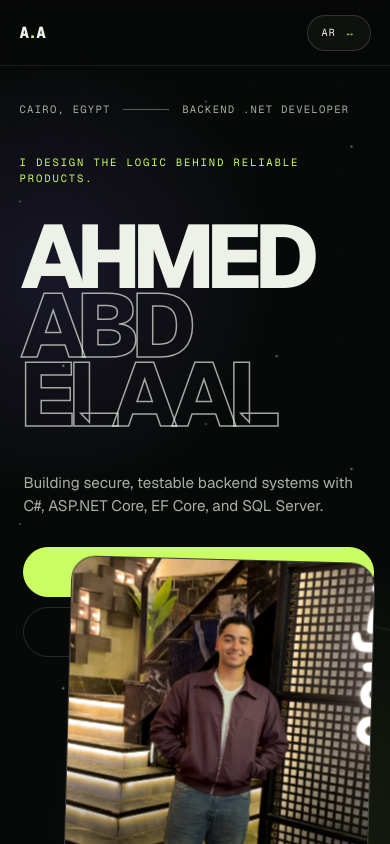
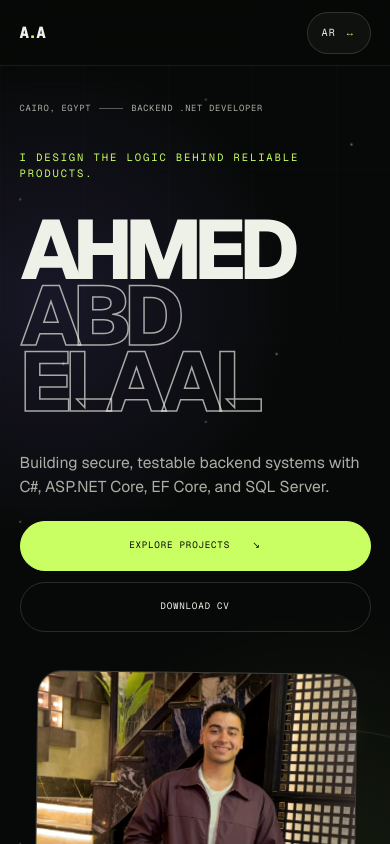
Before and after one commit to 3ab3al11/ahmed-abdelaal-portfolio, a Next.js app: page / in a window 390 px wide. Shown: the top 844 px of the page. Built offline with nearby package versions, Linux system fonts and the light colour scheme.

Commit message:
Improve mobile portfolio layout

```diff
--- a/app/globals.css
+++ b/app/globals.css
@@ -2101,6 +2101,17 @@ a {
   }
 }
 
+@keyframes revealMobile {
+  from {
+    opacity: 0;
+    transform: translateY(22px);
+  }
+  to {
+    opacity: 1;
+    transform: translateY(0);
+  }
+}
+
 @media (max-width: 1024px) {
   .hero-portrait {
     width: min(300px, 28vw);
@@ -2132,8 +2143,11 @@ a {
 
   .site-header {
     grid-template-columns: 1fr auto;
-    height: 66px;
-    padding-inline: 5vw;
+    height: calc(66px + env(safe-area-inset-top));
+    padding-top: env(safe-area-inset-top);
+    padding-inline:
+      max(5vw, env(safe-area-inset-left))
+      max(5vw, env(safe-area-inset-right));
   }
 
   .site-header nav {
@@ -2148,20 +2162,35 @@ a {
     display: none;
   }
 
+  .language-toggle {
+    min-height: 42px;
+  }
+
   .hero {
-    min-height: 1060px;
-    align-items: start;
-    padding: 155px 5vw 80px;
+    display: block;
+    min-height: auto;
+    padding: 150px 5vw 72px;
   }
 
   .hero-kicker {
     top: 102px;
     left: 5vw;
+    max-width: 90vw;
+    gap: 0.5rem;
+    font-size: 0.55rem;
+    letter-spacing: 0.08em;
+    white-space: nowrap;
+  }
+
+  .kicker-line {
+    width: 24px;
+    flex: 0 0 24px;
   }
 
   .hero h1 {
-    font-size: clamp(4.4rem, 23vw, 7rem);
-    line-height: 0.77;
+    max-width: 100%;
+    font-size: clamp(4rem, 21.5vw, 6.5rem);
+    line-height: 0.79;
   }
 
   .hero h1 span {
@@ -2172,37 +2201,54 @@ a {
     width: 100%;
     flex-direction: column;
     align-items: start;
-    gap: 1.8rem;
-    margin-top: 2.6rem;
+    gap: 1.35rem;
+    margin: 2.2rem 0 0;
+  }
+
+  .hero-bottom > p {
+    max-width: 34rem;
+    font-size: 0.98rem;
   }
 
   .hero-actions {
     width: 100%;
-    flex-direction: row;
+    display: grid;
+    grid-template-columns: repeat(2, minmax(0, 1fr));
+    gap: 0.7rem;
   }
 
   .button {
-    flex: 1;
     min-height: 50px;
     padding-inline: 1rem;
-    font-size: 0.57rem;
+    font-size: 0.58rem;
   }
 
   .hero-portrait {
-    right: 5vw;
-    bottom: 70px;
-    width: min(78vw, 390px);
-    height: 430px;
+    position: relative;
+    right: auto;
+    bottom: auto;
+    width: min(82vw, 370px);
+    height: clamp(390px, 108vw, 450px);
+    margin: 2.5rem auto 0;
+    transform: rotate(0.7deg);
+  }
+
+  .hero-portrait img {
+    object-position: center 25%;
+    transform: scale(1.16);
+    transform-origin: 30% center;
+    animation: none;
   }
 
   .arabic-site .hero-portrait {
     right: auto;
-    left: 5vw;
+    left: auto;
   }
 
   .arabic-site .hero h1 {
     max-width: 100%;
-    font-size: clamp(4.5rem, 20vw, 7rem);
+    font-size: clamp(3.65rem, 17vw, 6rem);
+    line-height: 0.9;
   }
 
   .arabic-site .manifesto-detail {
@@ -2245,6 +2291,13 @@ a {
     margin-top: 3rem;
   }
 
+  .manifesto h2,
+  .section-heading h2,
+  .contact h2 {
+    font-size: clamp(2.75rem, 14vw, 4.5rem);
+    text-wrap: balance;
+  }
+
   .manifesto-detail {
     grid-template-columns: 1fr;
     gap: 2.2rem;
@@ -2280,11 +2333,36 @@ a {
   }
 
   .project-copy {
-    min-height: 680px;
+    min-height: 0;
+    padding: 2rem 1.5rem;
+  }
+
+  .project-subtitle {
+    margin-top: 3rem;
+  }
+
+  .project-copy h3 {
+    max-width: 12ch;
+    font-size: clamp(2.1rem, 11vw, 3.2rem);
+  }
+
+  .project-description {
+    margin: 1.25rem 0 1.4rem;
+    font-size: 0.91rem;
+  }
+
+  .project-role {
+    margin-bottom: 1.25rem;
+    padding: 0.9rem;
+  }
+
+  .tech-list {
+    margin-bottom: 1.3rem;
   }
 
   .project-showcase {
     min-height: 0;
+    padding: 0.75rem;
   }
 
   .allocation-grid {
@@ -2315,6 +2393,11 @@ a {
   .testimonial-source {
     align-items: flex-start;
     flex-direction: column;
+  }
+
+  .reveal {
+    animation-name: revealMobile;
+    animation-range: entry 0% cover 18%;
   }
 
   .education-card > p {
@@ -2347,6 +2430,11 @@ a {
     flex-wrap: wrap;
   }
 
+  .social-links a,
+  .contact-footer > a {
+    padding-block: 0.35rem;
+  }
+
   .contact-footer > p {
     font-size: 0.5rem;
   }
@@ -2354,11 +2442,11 @@ a {
 
 @media (max-width: 480px) {
   .hero-actions {
-    flex-direction: column;
+    grid-template-columns: 1fr;
   }
 
   .project-copy {
-    min-height: 720px;
+    min-height: 0;
   }
 
   .project-showcase {
```
Also changed, not shown: 1 other file (tests, documents, lock files or other folders).
